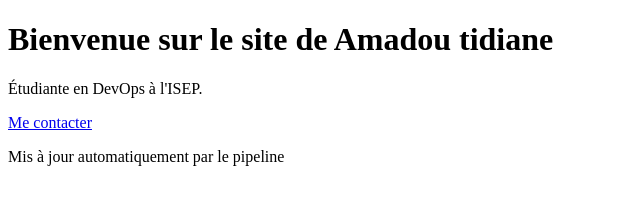
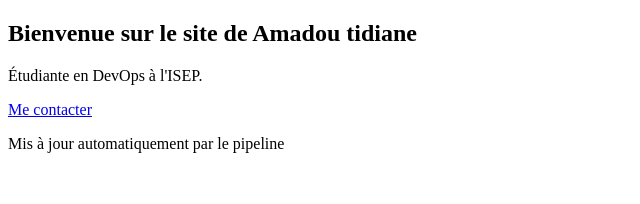
Before and after one commit to Tidiane-diallo-dev/site-cicd, a plain HTML site: page index.html in a window 1280 px wide. Shown: the whole page, without its empty margins (0-640 px from the left). Drawn offline with Linux system fonts and the light colour scheme.

Commit message:
Remplace le titre principal

```diff
--- a/index.html
+++ b/index.html
@@ -5,7 +5,7 @@
 <title>Mon site CI/CD</title>
 </head>
 <body>
-<h1>Bienvenue sur le site de Amadou tidiane</h1>
+<h2>Bienvenue sur le site de Amadou tidiane</h2>
 <p>Étudiante en DevOps à l'ISEP.</p>
 <a href="contact.html">Me contacter</a>
 </body>
```
